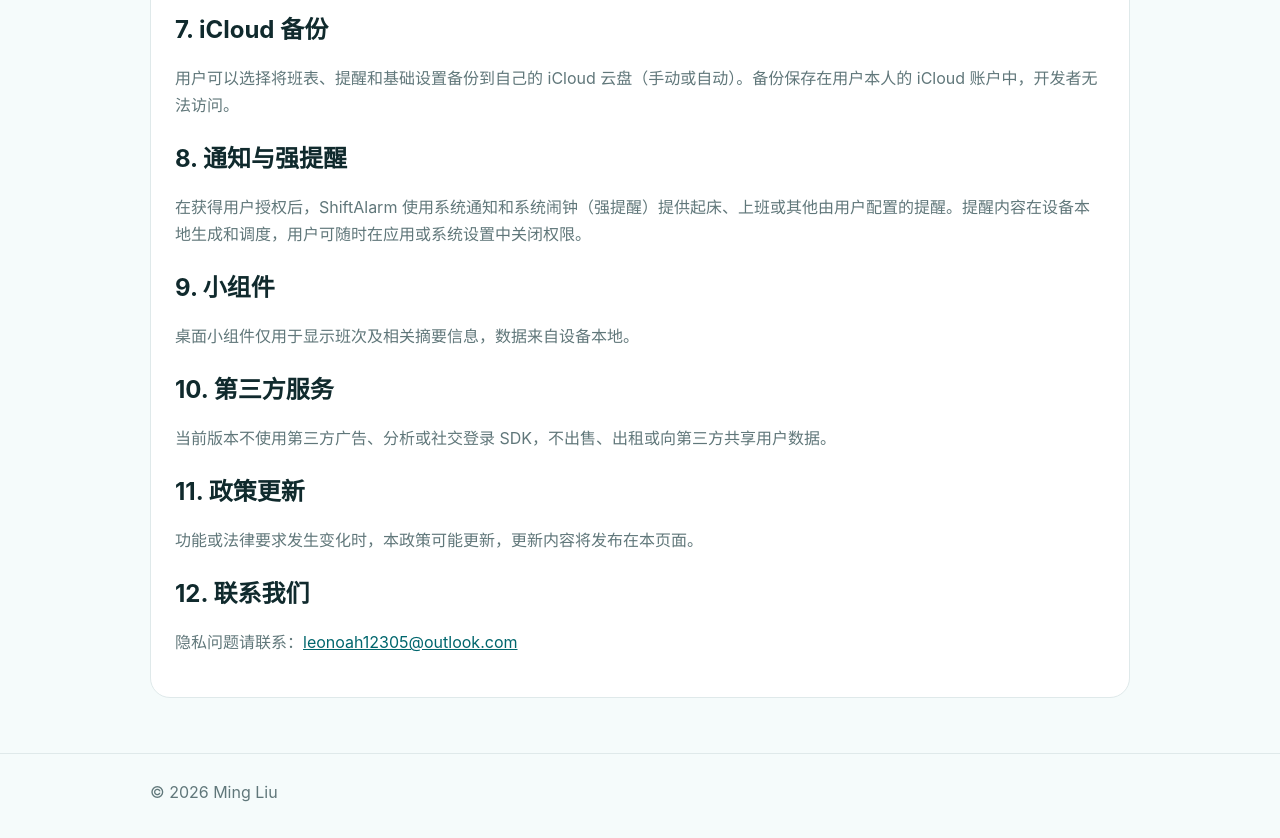
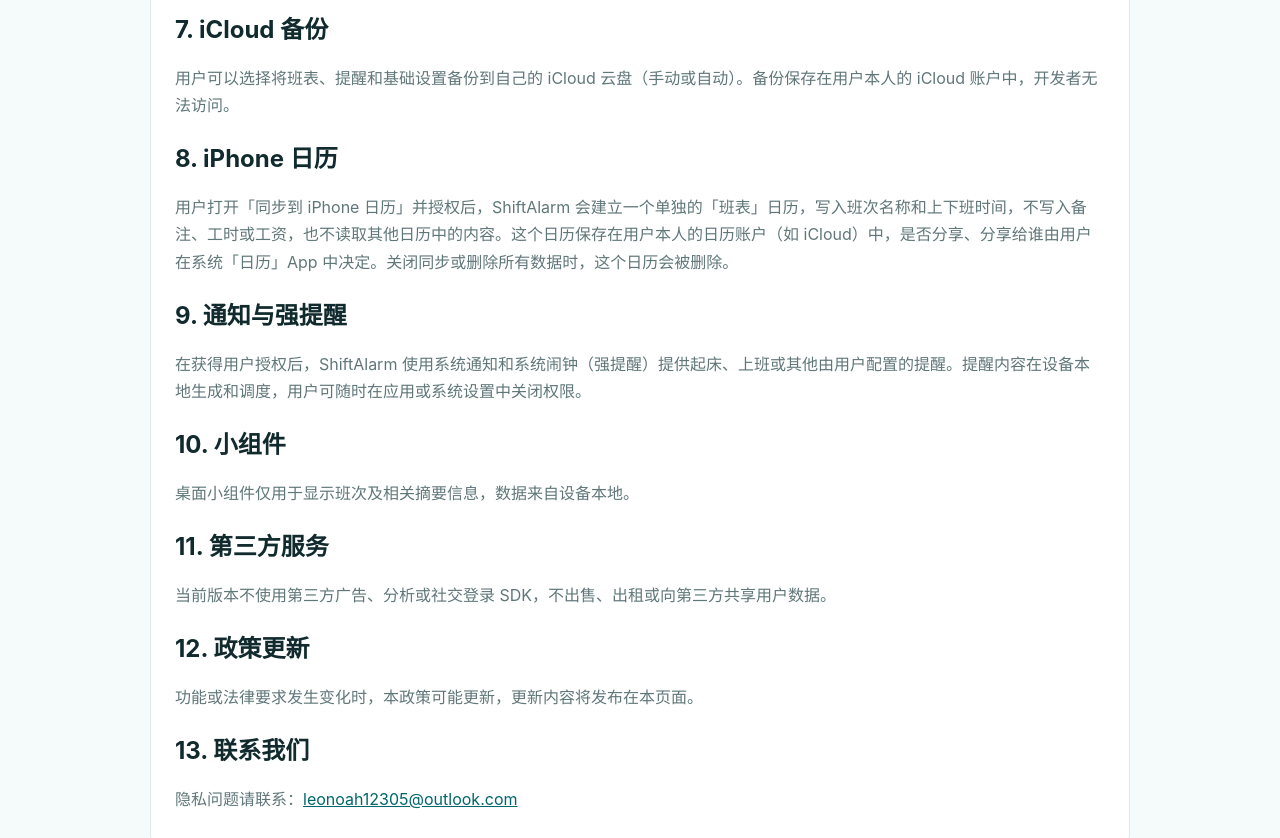
Before and after one commit to wenshifu/shiftalarm-site, a plain HTML site: page privacy.html in a window 1280 px wide. Shown: the part 1100-1938 px from the top of the page. Drawn offline with Linux system fonts and the light colour scheme.

Commit message:
Add the iPhone calendar sync to the privacy policy
Co-Authored-By: Claude Opus 5.5 <noreply@anthropic.com>

```diff
--- a/privacy.html
+++ b/privacy.html
@@ -10,7 +10,7 @@ section{padding:55px 0}footer{border-top:1px solid #dfe9ea;padding:28px 0;color:
 @media(max-width:760px){.hero,.grid{grid-template-columns:1fr}h1{font-size:42px}.links{display:none}}
 </style>
 <nav><div class="wrap nav"><div class="brand"><img src="LaunchLogo.png">ShiftAlarm</div><div class="links"><a href="index.html">首页</a><a href="support.html">技术支持</a></div></div></nav>
-<main class="wrap"><section><h1>隐私政策</h1><p>最后更新：2026年9月27日</p><div class="panel">
+<main class="wrap"><section><h1>隐私政策</h1><p>最后更新：2026年11月1日</p><div class="panel">
 <h2>1. 信息收集</h2><p>ShiftAlarm（班表闹钟）当前不要求注册或登录，也不会主动收集姓名、电话号码、精确位置、通讯录或其他可直接识别个人身份的信息，不使用广告或跨应用追踪。</p>
 <h2>2. 班表与本地数据</h2><p>用户创建的班次、排班、提醒及设置默认保存在设备本地。ShiftAlarm 不会将这些数据上传至开发者服务器。</p>
 <h2>3. 文件导入</h2><p>当用户主动选择 Excel、XLSX 或 CSV 文件时，ShiftAlarm 仅在设备上读取和解析所选文件，以生成班表。</p>
@@ -18,9 +18,10 @@ section{padding:55px 0}footer{border-top:1px solid #dfe9ea;padding:28px 0;color:
 <h2>5. 排班助手、Siri 与语音输入</h2><p>排班助手在设备本地回答班表问题、起草修改；在支持 Apple 智能的设备上，可使用设备端的 Apple 智能模型。任何修改都要用户确认后才会保存。</p><p>语音输入经用户授权后使用麦克风和语音识别，识别只在设备上进行，语音和识别出的文字都不会上传。通过 Siri 或快捷指令使用时，语音请求由 Apple 按其隐私政策处理，ShiftAlarm 只在设备本地生成回答。</p>
 <h2>6. 「健康」睡眠数据</h2><p>使用「班表分析」的睡眠对比时，经用户授权，ShiftAlarm 只读取「健康」中的睡眠记录，用来对比每个班次前后的睡眠。数据只在设备本地分析，每次查看时重新读取：不会保存、不会上传、不会写入 iCloud 备份，也不会用于广告或提供给第三方。ShiftAlarm 不向「健康」写入任何数据。用户可随时在「设置」→「健康」→「数据访问与设备」中关闭读取权限。</p>
 <h2>7. iCloud 备份</h2><p>用户可以选择将班表、提醒和基础设置备份到自己的 iCloud 云盘（手动或自动）。备份保存在用户本人的 iCloud 账户中，开发者无法访问。</p>
-<h2>8. 通知与强提醒</h2><p>在获得用户授权后，ShiftAlarm 使用系统通知和系统闹钟（强提醒）提供起床、上班或其他由用户配置的提醒。提醒内容在设备本地生成和调度，用户可随时在应用或系统设置中关闭权限。</p>
-<h2>9. 小组件</h2><p>桌面小组件仅用于显示班次及相关摘要信息，数据来自设备本地。</p>
-<h2>10. 第三方服务</h2><p>当前版本不使用第三方广告、分析或社交登录 SDK，不出售、出租或向第三方共享用户数据。</p>
-<h2>11. 政策更新</h2><p>功能或法律要求发生变化时，本政策可能更新，更新内容将发布在本页面。</p>
-<h2>12. 联系我们</h2><p>隐私问题请联系：<a href="mailto:leonoah12305@outlook.com">leonoah12305@outlook.com</a></p>
+<h2>8. iPhone 日历</h2><p>用户打开「同步到 iPhone 日历」并授权后，ShiftAlarm 会建立一个单独的「班表」日历，写入班次名称和上下班时间，不写入备注、工时或工资，也不读取其他日历中的内容。这个日历保存在用户本人的日历账户（如 iCloud）中，是否分享、分享给谁由用户在系统「日历」App 中决定。关闭同步或删除所有数据时，这个日历会被删除。</p>
+<h2>9. 通知与强提醒</h2><p>在获得用户授权后，ShiftAlarm 使用系统通知和系统闹钟（强提醒）提供起床、上班或其他由用户配置的提醒。提醒内容在设备本地生成和调度，用户可随时在应用或系统设置中关闭权限。</p>
+<h2>10. 小组件</h2><p>桌面小组件仅用于显示班次及相关摘要信息，数据来自设备本地。</p>
+<h2>11. 第三方服务</h2><p>当前版本不使用第三方广告、分析或社交登录 SDK，不出售、出租或向第三方共享用户数据。</p>
+<h2>12. 政策更新</h2><p>功能或法律要求发生变化时，本政策可能更新，更新内容将发布在本页面。</p>
+<h2>13. 联系我们</h2><p>隐私问题请联系：<a href="mailto:leonoah12305@outlook.com">leonoah12305@outlook.com</a></p>
 </div></section></main><footer><div class="wrap">© 2026 Ming Liu</div></footer></html>
```
